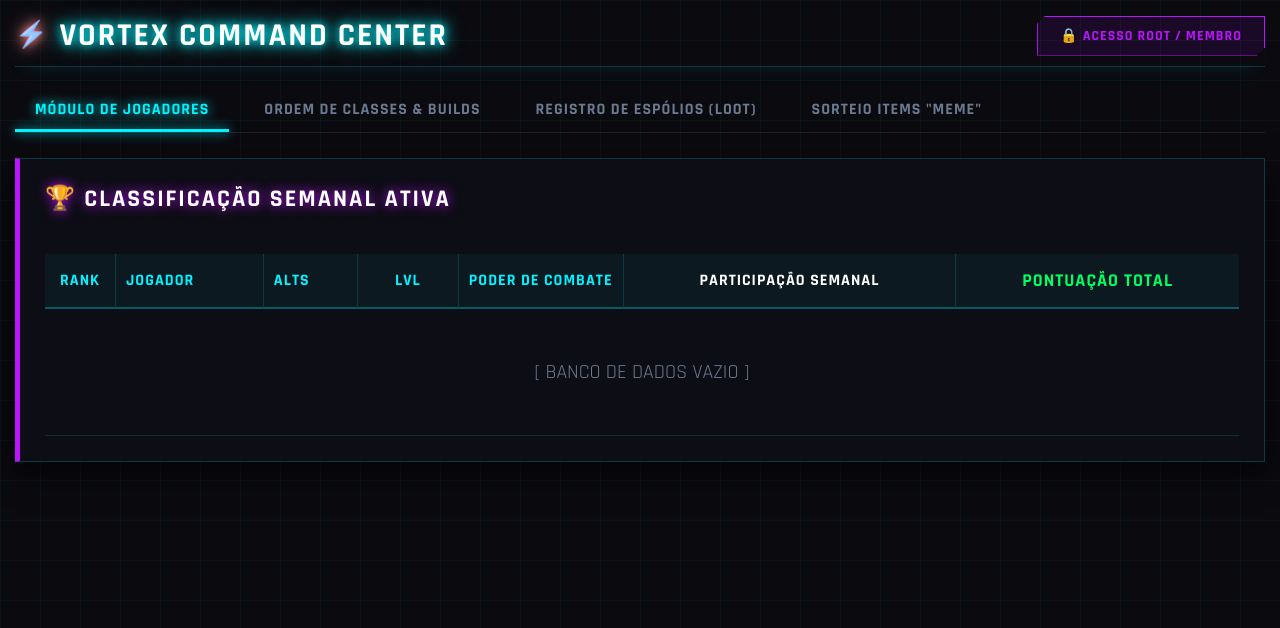
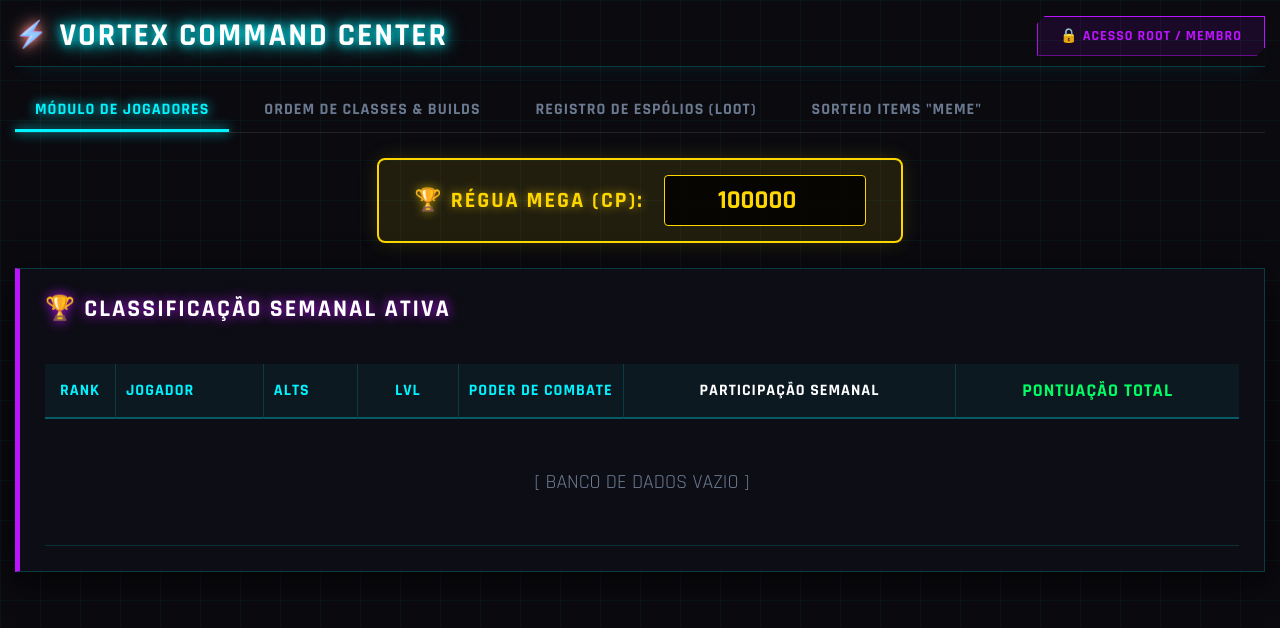
Before and after one commit to Seck1993/vortex, a Flask app: page / in a window 1280 px wide. Shown: the top 628 px of the page. Run offline with Flask 3, Linux system fonts and the light colour scheme; data comes from the database, SQL or seed files in the repository; data that the repository does not hold is empty.

Commit message:
Update dashboard HTML with new styles and features MEGA
Refactor dashboard styles and add mega line functionality

```diff
--- a/templates/dashboard.html
+++ b/templates/dashboard.html
@@ -17,6 +17,7 @@
             --text-muted: #6b7a90;
             --glass-border: rgba(0, 243, 255, 0.2);
             --purple-primary: var(--neon-cyan);
+            --gold-mega: #ffd700;
         }
 
         body {
@@ -186,7 +182,15 @@
         {% endif %}
     </div>
 
-    <!-- MÓDULO DE JOGADORES REFORMULADO: SEM COLUNAS DE EVENTOS, FONTES MAIORES -->
+    <!-- PAINEL DE CONTROLE MEGA -->
+    <div style="display: flex; justify-content: center; margin-bottom: 25px;">
+        <div style="display: flex; align-items: center; gap: 20px; background: rgba(255, 215, 0, 0.1); padding: 15px 35px; border: 2px solid var(--gold-mega); border-radius: 8px; box-shadow: 0 0 20px rgba(255, 215, 0, 0.15);">
+            <span style="color: var(--gold-mega); font-size: 22px; font-weight: 700; text-transform: uppercase; letter-spacing: 2px; text-shadow: 0 0 10px rgba(255, 215, 0, 0.6);">🏆 Régua Mega (CP):</span>
+            <input type="number" id="inputMegaCP" value="100000" class="input-edit" style="border-color: var(--gold-mega); color: var(--gold-mega); font-size: 26px; width: 180px; font-weight: bold; background: rgba(0,0,0,0.8);" onkeyup="aplicarLinhaMega()" onchange="aplicarLinhaMega()" title="Defina o Poder de Combate mínimo para a Categoria Mega">
+        </div>
+    </div>
+
+    <!-- MÓDULO DE JOGADORES -->
     <div id="abaRanking" class="tab-content active">
         <div class="table-container">
             <div style="display: flex; justify-content: space-between; align-items: center; margin-bottom: 20px;">
@@ -688,20 +688,82 @@
     {% endif %}
 
     <script>
+        // SCRIPT: LÓGICA DA RÉGUA MEGA (LINHA DOURADA)
+        function aplicarLinhaMega() {
+            const cpMega = parseInt(document.getElementById('inputMegaCP').value) || 0;
+            localStorage.setItem('vortex_mega_cp', cpMega);
+
+            // Remove as linhas antigas para redesenhar
+            document.querySelectorAll('.linha-mega').forEach(el => el.remove());
+
+            ['abaRanking', 'abaClasses'].forEach(abaId => {
+                const tbody = document.querySelector(`#${abaId} tbody`);
+                if (!tbody) return;
+
+                const linhas = Array.from(tbody.querySelectorAll('tr:not(.linha-mega)'));
+                let linhaDesenhada = false;
+
+                linhas.forEach(linha => {
+                    // Pula se for a linha vazia de fallback
+                    if (linha.querySelector('td').colSpan > 10) return;
+
+                    const cp = parseInt(linha.getAttribute('data-poder')) || 0;
+
+                    // Condição da Linha Física: Primeiro player que cai abaixo da régua
+                    if (cp < cpMega && !linhaDesenhada) {
+                        const trMega = document.createElement('tr');
+                        trMega.className = 'linha-mega';
+                        trMega.innerHTML = `
+                            <td colspan="100">
+                                <div style="display: flex; align-items: center; justify-content: center; gap: 20px; padding: 10px 0;">
+                                    <span style="flex: 1; height: 2px; background: linear-gradient(90deg, transparent, var(--gold-mega));"></span>
+                                    <span style="color: var(--gold-mega); text-shadow: 0 0 15px var(--gold-mega); font-size: 20px; font-weight: bold; letter-spacing: 5px;">⚡ DIVISÃO MEGA ⚡</span>
+                                    <span style="flex: 1; height: 2px; background: linear-gradient(270deg, transparent, var(--gold-mega));"></span>
+                                </div>
+                            </td>`;
+                        tbody.insertBefore(trMega, linha);
+                        linhaDesenhada = true;
+                    }
+
+                    // Efeito de Brilho Dourado nas linhas de quem é Mega
+                    if (cp >= cpMega) {
+                        linha.classList.add('mega-glow');
+                    } else {
+                        linha.classList.remove('mega-glow');
+                    }
+                });
+            });
+        }
+
+        // Executa a régua assim que carregar o HTML
+        document.addEventListener('DOMContentLoaded', () => {
+            const savedCP = localStorage.getItem('vortex_mega_cp');
+            if (savedCP) {
+                document.getElementById('inputMegaCP').value = savedCP;
+            }
+            aplicarLinhaMega();
+        });
+
+
+        // RESTANTE DOS SCRIPTS GERAIS DO DASHBOARD
         function trocarAba(abaId, elementoBtn) {
             document.querySelectorAll('.tab-content').forEach(tab => tab.classList.remove('active'));
             document.querySelectorAll('.tab-btn').forEach(btn => btn.classList.remove('active'));
             document.getElementById(abaId).classList.add('active');
             elementoBtn.classList.add('active');
+            aplicarLinhaMega(); // Reaplica para evitar erros visuais na troca
         }
 
         function filtrarTabelaClasses() {
             const filtro = document.getElementById('filtroClasse').value;
-            const linhas = document.querySelectorAll('.linha-classe');
+            const linhas = document.querySelectorAll('#abaClasses tbody tr:not(.linha-mega)');
 
             let rankVisivel = 1;
 
             linhas.forEach(linha => {
+                // Pula a linha vazia
+                if (linha.querySelector('td').colSpan > 10) return;
+
                 const selectElement = linha.querySelector('.edit-classe');
                 const classeAtribuida = selectElement ? selectElement.value : "";
 
@@ -712,6 +774,8 @@
                     linha.style.display = "none";
                 }
             });
+            // Quando filtramos, ocultamos a divisão mega para não sujar a tela
+            document.querySelectorAll('#abaClasses .linha-mega').forEach(el => el.style.display = filtro === "Todas" ? "" : "none");
         }
 
         function abrirModal(id) {
@@ -940,7 +1002,7 @@
                     constante_4: ckC4 ? ckC4.checked : null,
                     trindade: ckTrin ? ckTrin.checked : null,
                     mestre_tecnica: ckMT ? ckMT.checked : null,
-                    eventos: {} // Eventos individuais não são mais editados via input nesta interface limpa
+                    eventos: {}
                 });
             });
 
```
Also changed, not shown: other parts of templates/dashboard.html (+16 -27 lines).
